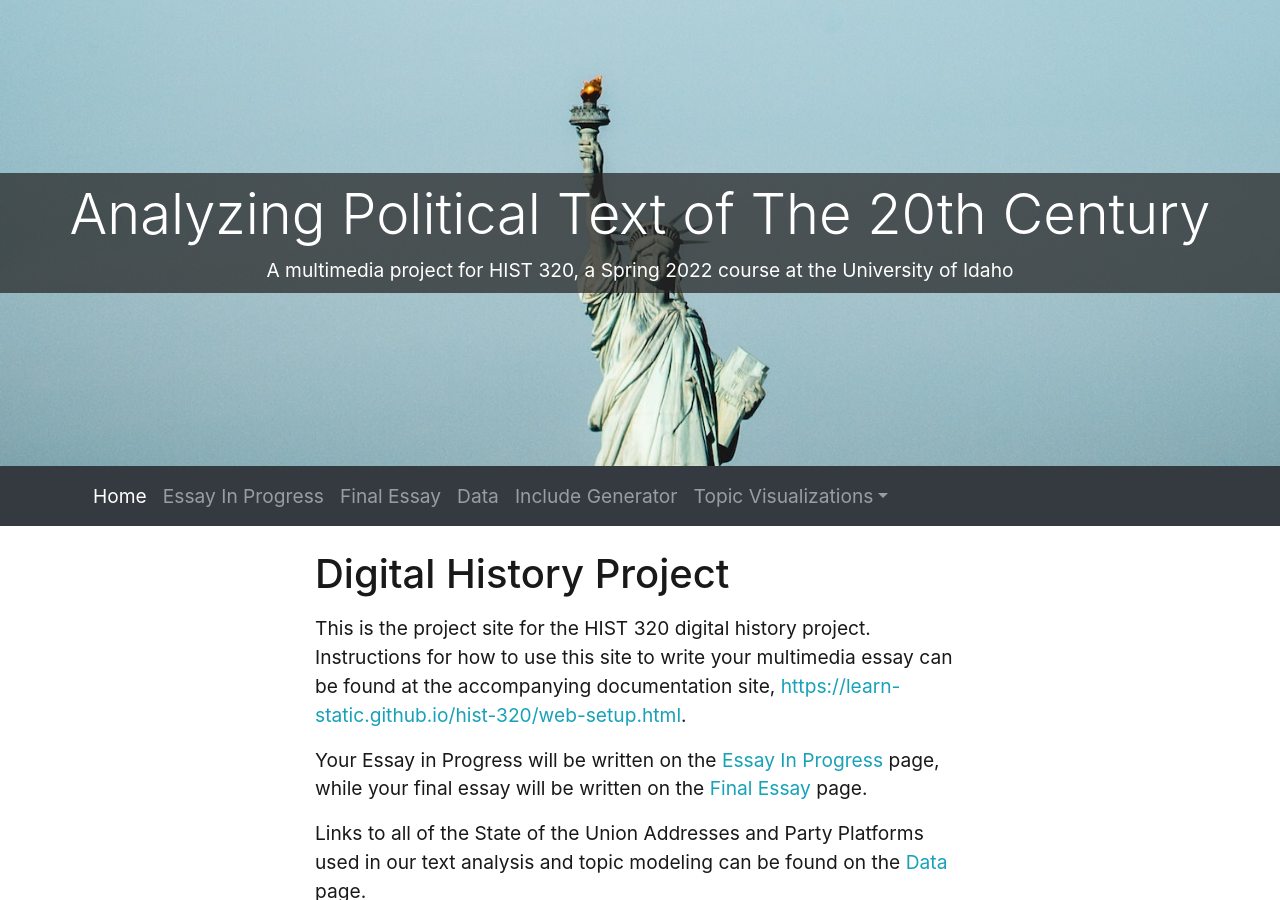
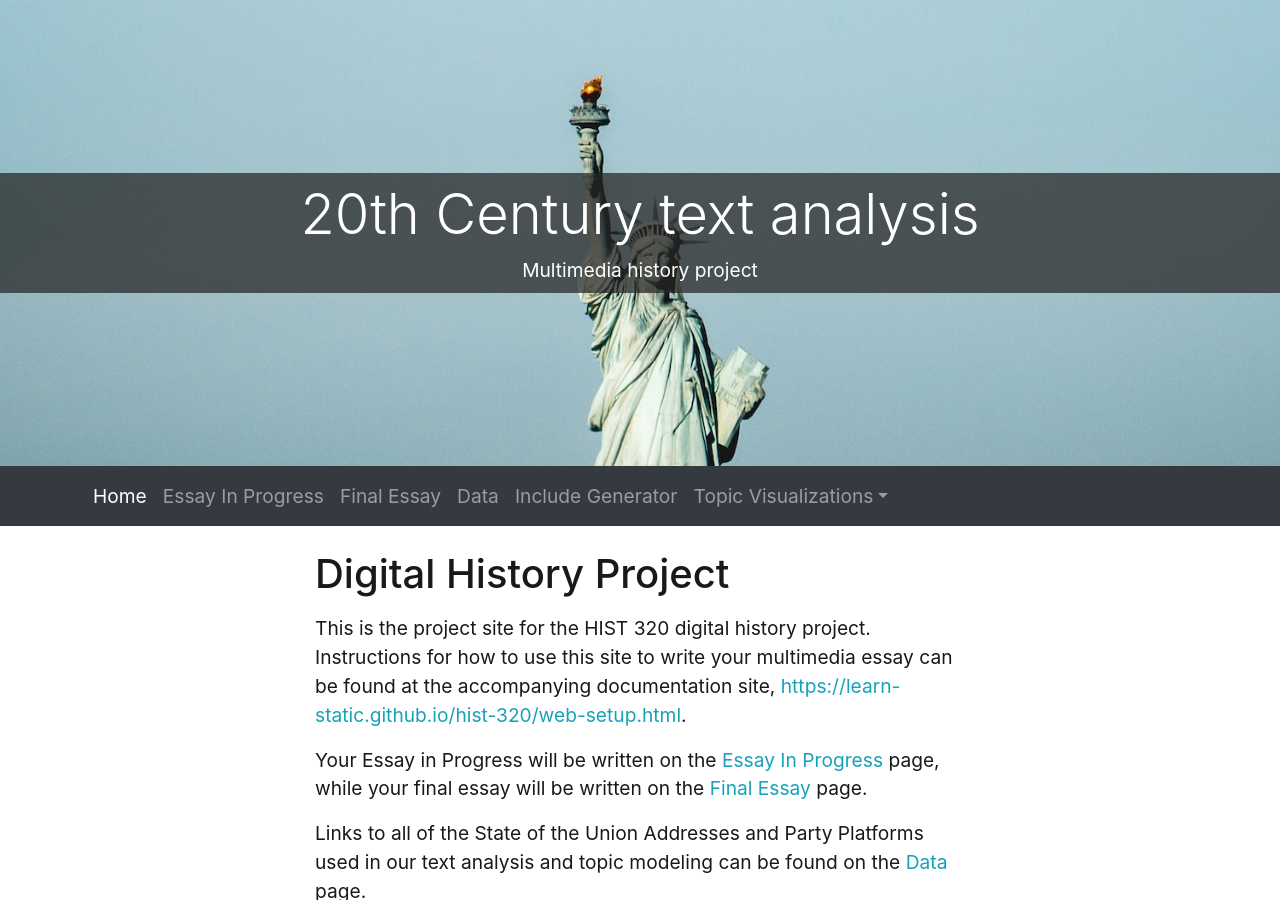
Before and after one commit to Dewi2266/American-Workers-Rights-History, a Jekyll site: the page built from pages/index.md, in a window 1280 px wide and 900 px high. Built offline with Jekyll 4.4.1, drawn with Linux system fonts in a browser that asks for light colours; nearby versions of some CDN libraries; library files that are not in the unit come from our copies; some of the changed text lies outside the part shown.

Commit message:
Update _config.yml
Update of information and creation

```diff
--- a/_config.yml
+++ b/_config.yml
@@ -14,17 +14,17 @@
 # on GitHub Pages it is your github repository's name prefixed with a /
 #baseurl: /text-analysis
 # location of code, the full url to your github repository
-source-code: https://github.com/learn-static/text-analysis
+source-code: https://github.com/Dewi2266/publiclink14/edit/main/_config.yml
 
 ##########
 # SITE SETTINGS
 #
 # title of site appears in banner
-title: Analyzing Political Text of The 20th Century
+title: 20th Century text analysis
 # tagline, a short phrase that will appear throughout the site in the top banner
-tagline: A multimedia project for HIST 320, a Spring 2022 course at the University of Idaho
+tagline: Multimedia history project
 # creator of the digital project, to appear in meta tags; we typically use our GitHub usernames but feel free to just use your name
-author: collectionbuilder
+author: Ben DeWitt
 
 # collection
 collections:
```
